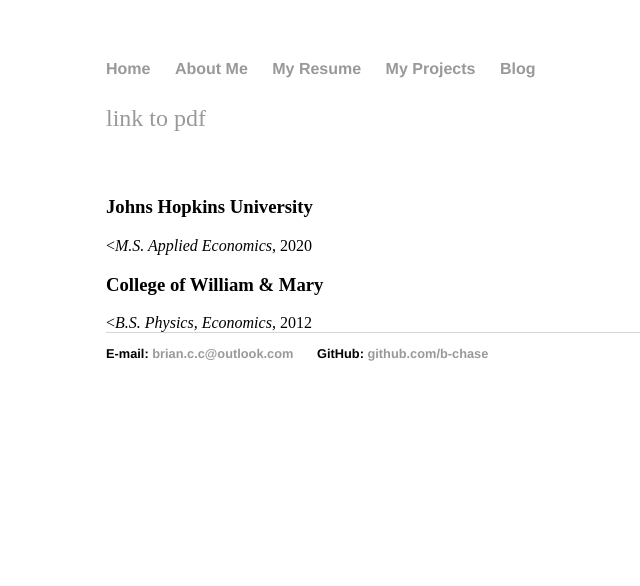
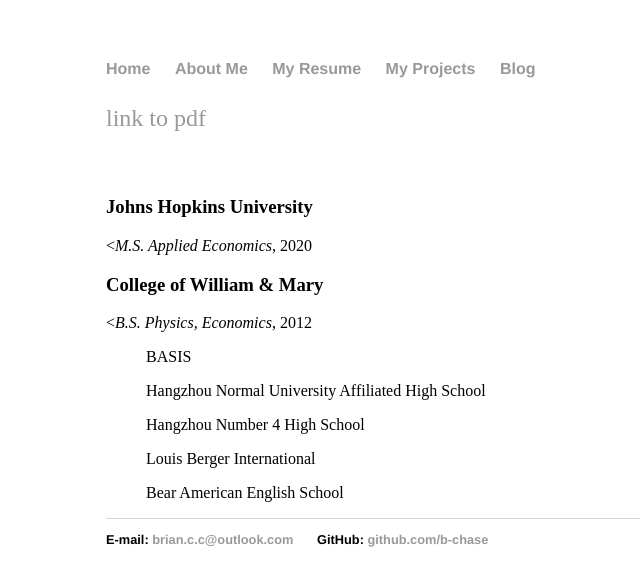
Before and after one commit to b-chase/b-chase.github.io, a Jekyll site: the page built from resume/index.html, in a window 1280 px wide. Shown: the top 586 px of the page, without its empty margins (86-726 px from the left). Built offline with Jekyll 4.4.1, drawn with Linux system fonts in a browser that asks for light colours.

Commit message:
resume details

```diff
--- /dev/null
+++ b/_includes/education.html
@@ -0,0 +1,2 @@
+<h3>{{ include.university }}</h3>
+<span><<em>{{ include.degree }}</em>, {{ include.year }}</span>
--- a/resume/index.html
+++ b/resume/index.html
@@ -2,20 +2,22 @@
 layout: default
 title: Brian Chase's Resume
 ---
-<p><a href="/Brian Chase - resume.pdf">link to pdf</a></p>
+<p><a href="/Brian Chase - resume.pdf" target="new">link to pdf</a></p>
 <br>
 <section id="Education">
   <div id="JHU">
-    <h3>Johns Hopkins University</h3>
-    <span><<em>M.S. Applied Economics</em>, 2020</span>
+    {% include education.html university="Johns Hopkins University" degree="M.S. Applied Economics" year="2020"%}
   </div>
   <div id="WM">
-    <h3>College of William & Mary</h3>
-    <span><<em>B.S. Physics, Economics</em>, 2012</span>
+    {% include education.html university="College of William & Mary" degree="B.S. Physics, Economics" year="2012"%}
   </div>
 </section>
 <section id="Experience">
-  <div id="BASIS">
-
-  </div>
+  <list>
+    <ul>BASIS</ul>
+    <ul>Hangzhou Normal University Affiliated High School</ul>
+    <ul>Hangzhou Number 4 High School</ul>
+    <ul>Louis Berger International</ul>
+    <ul>Bear American English School</ul>
+  </list>
 </section>
```
